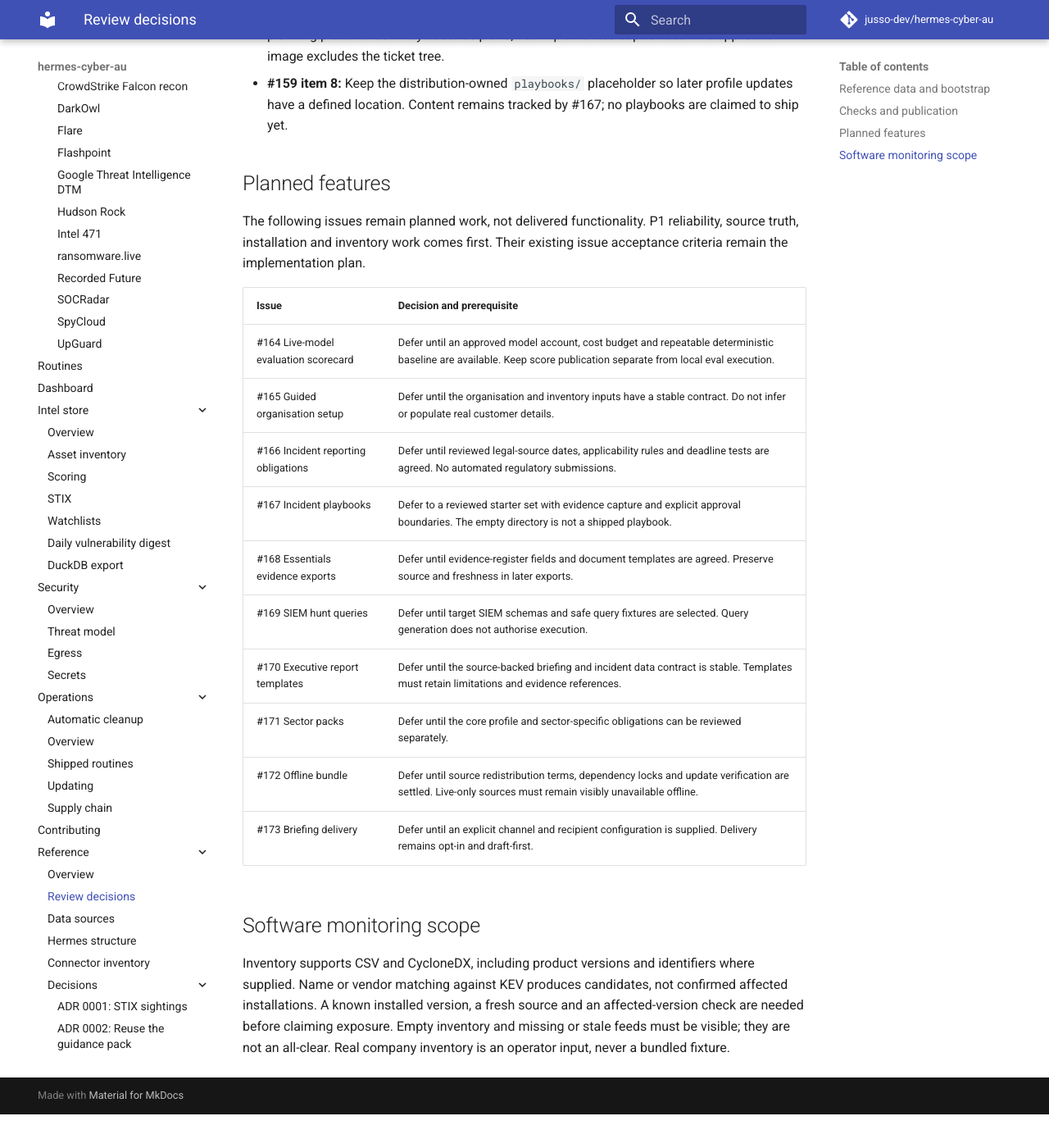
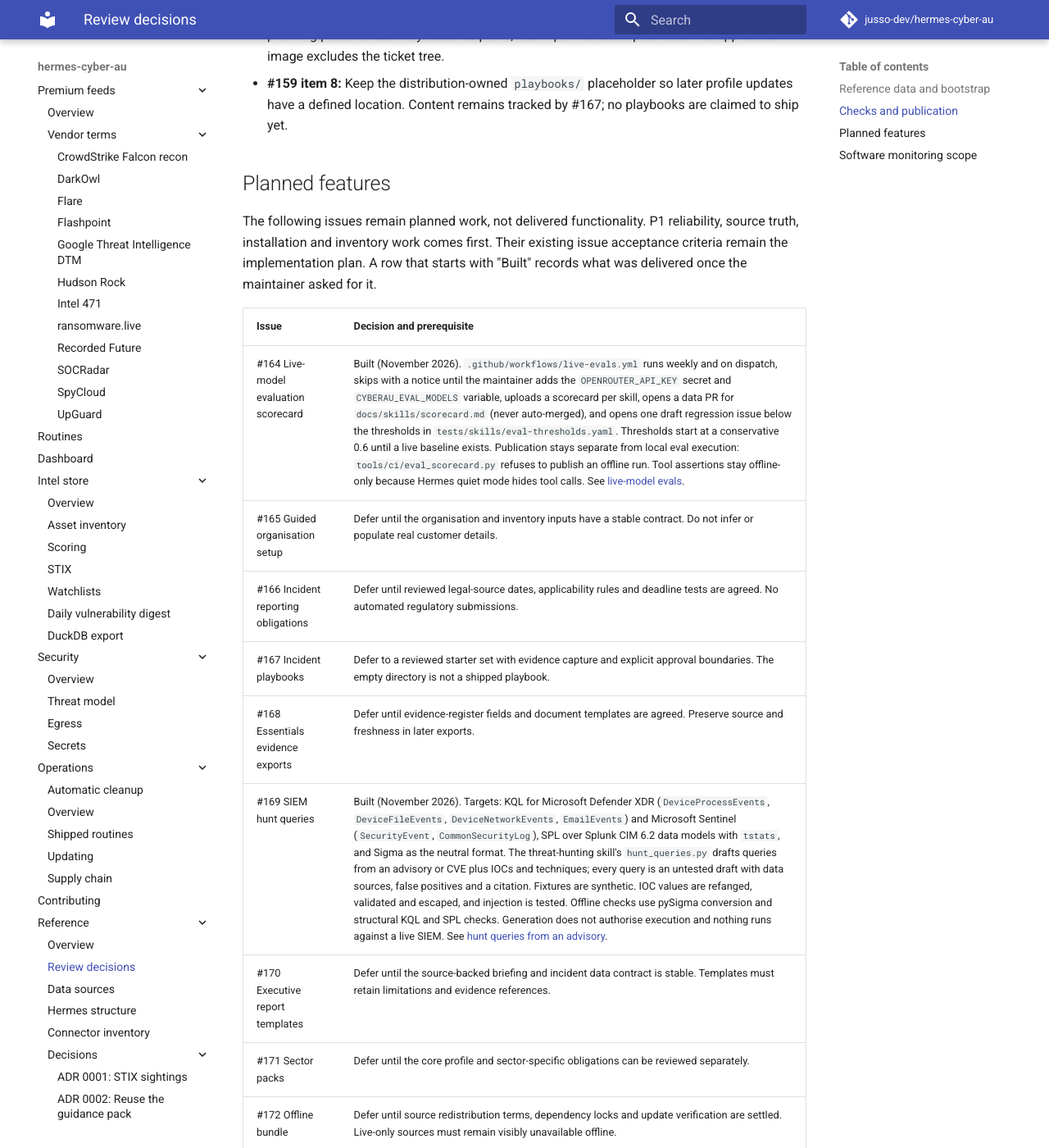
Before and after one commit to jusso-dev/hermes-cyber-au, an MkDocs documentation site: the page built from docs/reference/review-decisions.md, in a window 1280 px wide and 1400 px high, scrolled down 901 px. Shown: the whole window at 82% size. Built offline with MkDocs 1.6.1 and Material for MkDocs 9.7.7, drawn with Linux system fonts in a browser that asks for light colours; comment, search, counter and statistics services are not loaded; before the commit the page ends 2260 px from its top, so only the background shows below that.

Commit message:
docs: document hunt queries and live evals, record #164 and #169 as built
Adds pages for advisory hunt queries, the live eval workflow (secret and
variable names) and the published scorecard placeholder, and updates the
review decisions rows for #164 and #169 with what was delivered.

Refs #164
Refs #169

Co-Authored-By: Claude Opus 5.5 <noreply@anthropic.com>

```diff
--- a/docs/reference/review-decisions.md
+++ b/docs/reference/review-decisions.md
@@ -17,16 +17,16 @@ Recorded 18 October 2026 for [review epic #174](https://github.com/jusso-dev/her
 
 ## Planned features
 
-The following issues remain planned work, not delivered functionality. P1 reliability, source truth, installation and inventory work comes first. Their existing issue acceptance criteria remain the implementation plan.
+The following issues remain planned work, not delivered functionality. P1 reliability, source truth, installation and inventory work comes first. Their existing issue acceptance criteria remain the implementation plan. A row that starts with "Built" records what was delivered once the maintainer asked for it.
 
 | Issue | Decision and prerequisite |
 | --- | --- |
-| #164 Live-model evaluation scorecard | Defer until an approved model account, cost budget and repeatable deterministic baseline are available. Keep score publication separate from local eval execution. |
+| #164 Live-model evaluation scorecard | Built (November 2026). `.github/workflows/live-evals.yml` runs weekly and on dispatch, skips with a notice until the maintainer adds the `OPENROUTER_API_KEY` secret and `CYBERAU_EVAL_MODELS` variable, uploads a scorecard per skill, opens a data PR for `docs/skills/scorecard.md` (never auto-merged), and opens one draft regression issue below the thresholds in `tests/skills/eval-thresholds.yaml`. Thresholds start at a conservative 0.6 until a live baseline exists. Publication stays separate from local eval execution: `tools/ci/eval_scorecard.py` refuses to publish an offline run. Tool assertions stay offline-only because Hermes quiet mode hides tool calls. See [live-model evals](../skills/live-evals.md). |
 | #165 Guided organisation setup | Defer until the organisation and inventory inputs have a stable contract. Do not infer or populate real customer details. |
 | #166 Incident reporting obligations | Defer until reviewed legal-source dates, applicability rules and deadline tests are agreed. No automated regulatory submissions. |
 | #167 Incident playbooks | Defer to a reviewed starter set with evidence capture and explicit approval boundaries. The empty directory is not a shipped playbook. |
 | #168 Essentials evidence exports | Defer until evidence-register fields and document templates are agreed. Preserve source and freshness in later exports. |
-| #169 SIEM hunt queries | Defer until target SIEM schemas and safe query fixtures are selected. Query generation does not authorise execution. |
+| #169 SIEM hunt queries | Built (November 2026). Targets: KQL for Microsoft Defender XDR (`DeviceProcessEvents`, `DeviceFileEvents`, `DeviceNetworkEvents`, `EmailEvents`) and Microsoft Sentinel (`SecurityEvent`, `CommonSecurityLog`), SPL over Splunk CIM 6.2 data models with `tstats`, and Sigma as the neutral format. The threat-hunting skill's `hunt_queries.py` drafts queries from an advisory or CVE plus IOCs and techniques; every query is an untested draft with data sources, false positives and a citation. Fixtures are synthetic. IOC values are refanged, validated and escaped, and injection is tested. Offline checks use pySigma conversion and structural KQL and SPL checks. Generation does not authorise execution and nothing runs against a live SIEM. See [hunt queries from an advisory](../skills/hunt-queries.md). |
 | #170 Executive report templates | Defer until the source-backed briefing and incident data contract is stable. Templates must retain limitations and evidence references. |
 | #171 Sector packs | Defer until the core profile and sector-specific obligations can be reviewed separately. |
 | #172 Offline bundle | Defer until source redistribution terms, dependency locks and update verification are settled. Live-only sources must remain visibly unavailable offline. |
--- a/mkdocs.yml
+++ b/mkdocs.yml
@@ -33,6 +33,9 @@ nav:
       - Authoring standard: skills/STANDARD.md
       - Harness sample: skills/harness-sample.md
       - PSPF risk assessment and SRMP: skills/pspf-risk-assessment.md
+      - Hunt queries from an advisory: skills/hunt-queries.md
+      - Live-model evals: skills/live-evals.md
+      - Live eval scorecard: skills/scorecard.md
   - Connectors:
       # Generated by tools/build_connector_docs.py. Do not edit between the markers.
       # connectors-nav:start
```
Also changed, not shown: docs/skills/hunt-queries.md (added, +37 -0 lines), docs/skills/live-evals.md (added, +54 -0 lines), docs/skills/scorecard.md (added, +5 -0 lines).
